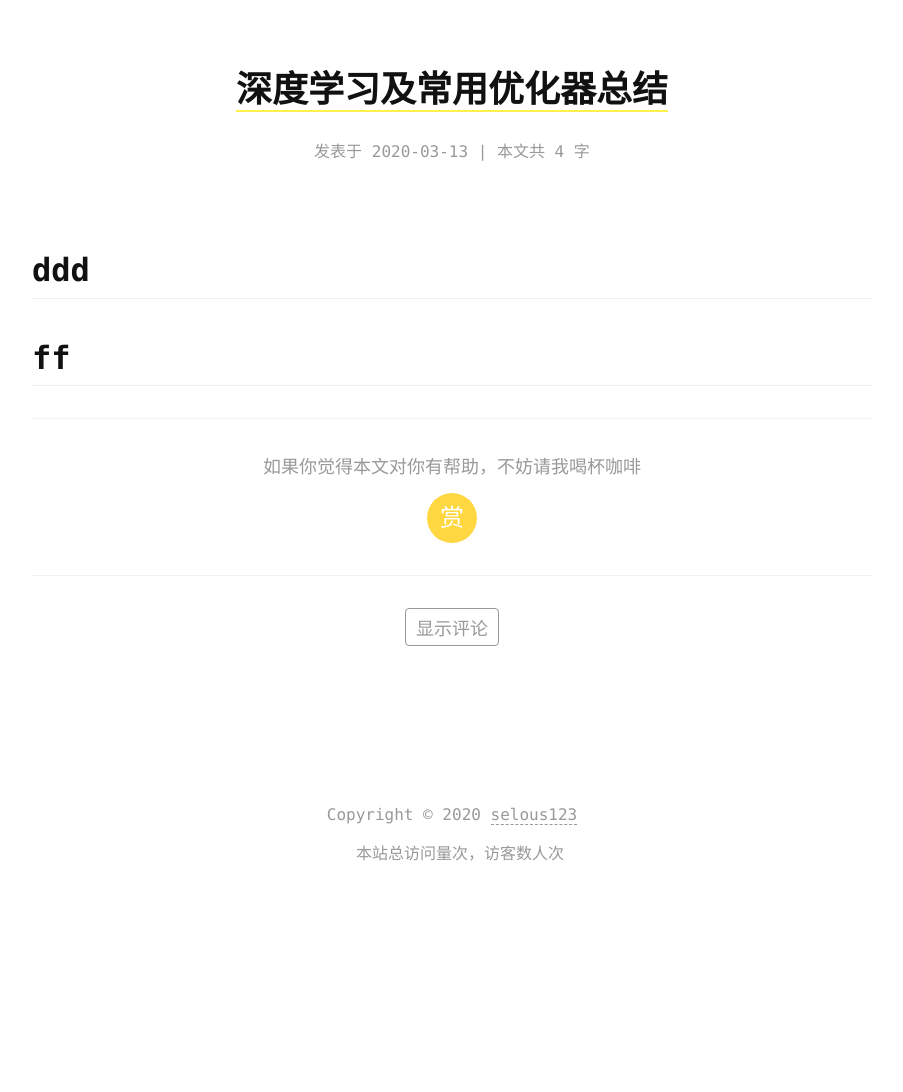
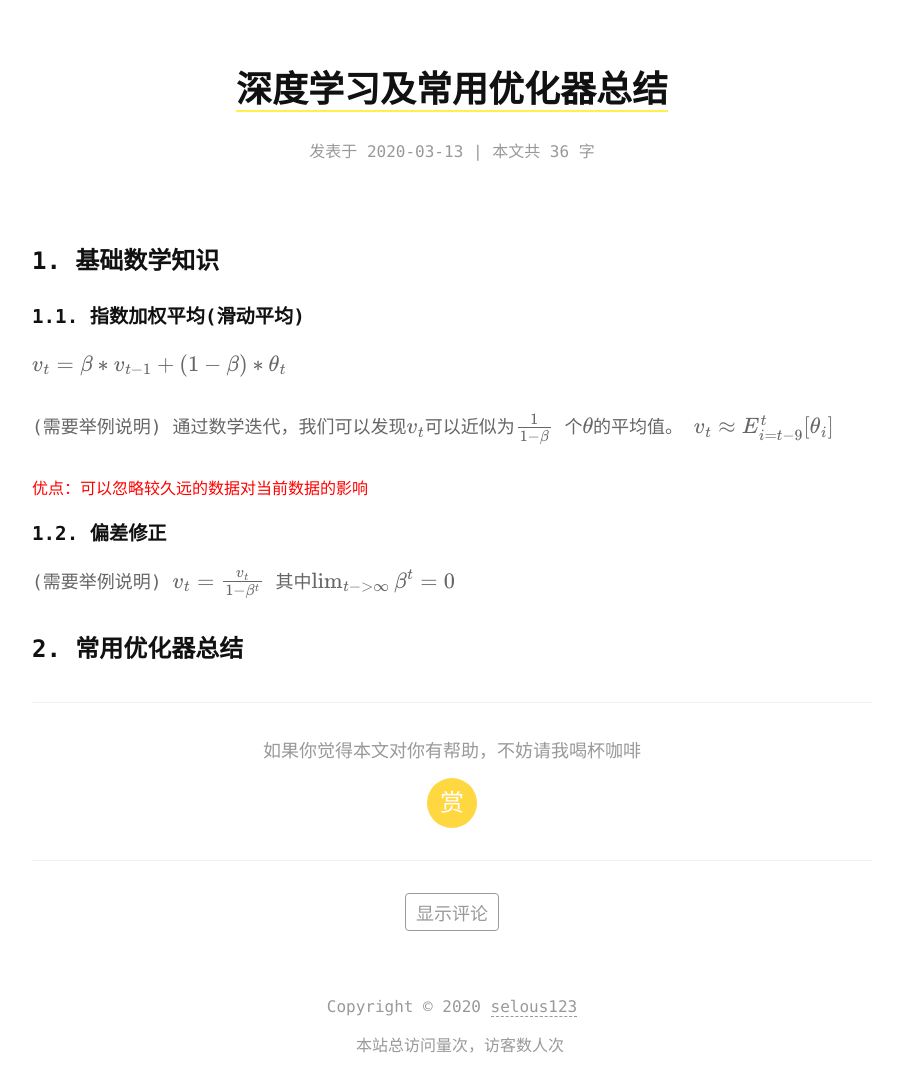
Before and after one commit to selous123/selous123.github.io, a Jekyll site: the page built from _posts/2020-03-13-Adam更新以及常用神经网络优化器总结.md, in a window 1280 px wide. Shown: the whole page, without its empty margins (188-1091 px from the left). Built offline with Jekyll 4.4.1, drawn with Linux system fonts in a browser that asks for light colours; formulas are drawn with MathJax 3; a script that is not in the unit is left out; comment, search, counter and statistics services are not loaded; before the commit the page ends 900 px from its top, so only the background shows below that.

Commit message:
增加博客内容

```diff
--- a/_posts/2020-03-13-Adam更新以及常用神经网络优化器总结.md
+++ b/_posts/2020-03-13-Adam更新以及常用神经网络优化器总结.md
@@ -4,8 +4,23 @@ date:  2020-03-13 20:28:13 +0800
 category: deep-learning
 tags: dl, optimizer
 excerpt: 深度学习基础。
+mathjax: true
 ---
 
-## ddd
+### 1. 基础数学知识
 
-## ff
+#### 1.1. 指数加权平均(滑动平均)
+$$v_t = \beta * v_{t-1} + (1-\beta) * \theta_t$$
+
+(需要举例说明)
+通过数学迭代，我们可以发现$v_t$可以近似为$\frac{1}{1-\beta}$ 个$\theta$的平均值。
+$$v_t \approx E_{i=t-9}^t[\theta_i]$$
+
+<font color=red>优点：可以忽略较久远的数据对当前数据的影响</font>
+
+#### 1.2. 偏差修正
+(需要举例说明)
+$$v_t = \frac{v_t}{1-\beta^t}$$
+其中$\lim_{t->\infty}\beta^t = 0$
+
+### 2. 常用优化器总结
```
Also changed, not shown: _posts/2020-03-13-ReLU激活函数及常用激活总结.md (+1 -0 lines).
